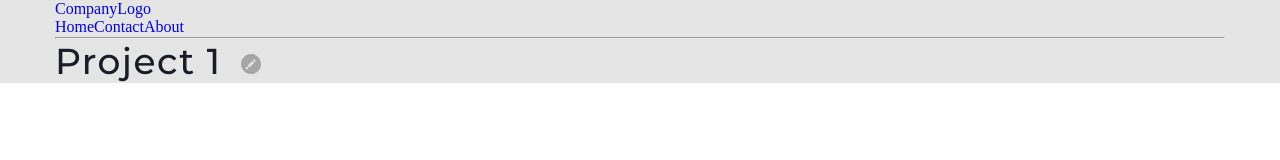
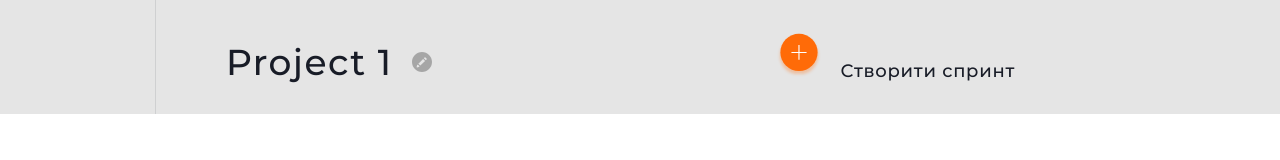
Before and after one commit to DanTsvirkun/goit-react-project, a React app: page / in a window 1280 px wide. Built offline with nearby package versions, Linux system fonts and the light colour scheme.

Commit message:
checking SBC-20

```diff
--- a/src/containers/ProjectPage/ProjectPage.js
+++ b/src/containers/ProjectPage/ProjectPage.js
@@ -1,33 +1,41 @@
 import React from "react";
 import styles from "./ProjectPage.module.css";
 import pencil from "../../Icons/pencil.svg";
+import plus from "../../Icons/plus.svg";
 
 const ProjectPage = () => {
   return (
     // Header start///
     <>
-      <div className="header">
-        <a href="#default" className="logo">
-          CompanyLogo
-        </a>
-        <div className="header-right">
-          <a className="active" href="#home">
-            Home
-          </a>
-          <a href="#contact">Contact</a>
-          <a href="#about">About</a>
+      {/* Header end*/}
+      <div className={styles.projectWrapper}>
+        <div className={styles.project__header__wrapper}>
+          <div className={styles.project__button__wrapper}>
+            <h1 className={styles.project__header}>Project 1</h1>
+            <button className={`${styles.button} ${styles.pencil}`}>
+              <img
+                className={`${styles.Icon}`}
+                src={pencil}
+                alt="pencil"
+                height="20"
+                width="20"
+              />
+            </button>
+          </div>
+          <div className={styles.btnWrapper}>
+            <button className={styles.button}>
+              <img
+                className={`${styles.Icon}`}
+                src={plus}
+                alt="pencil"
+                height="44"
+                width="44"
+              />
+            </button>
+            <p className={styles.sprintTxt}>Створити спринт</p>
+          </div>
         </div>
       </div>
-      <hr />
-      {/* Header end*/}
-      <h1 className={styles.projectHeader}>Project 1</h1>
-      <img
-        className={styles.Icon}
-        src={pencil}
-        alt="pencil"
-        height="20"
-        width="20"
-      />
     </>
   );
 };
--- a/src/containers/ProjectPage/ProjectPage.module.css
+++ b/src/containers/ProjectPage/ProjectPage.module.css
@@ -1,54 +1,61 @@
 .header {
-  overflow: hidden;
-  background-color: #f1f1f1;
-  padding: 20px 10px;
-  font-family: Arial, Helvetica, sans-serif;
+  background-color: grey;
+  height: 80px;
+  width: 1170px;
 }
 
-.header a {
-  float: left;
-  color: black;
-  text-align: center;
-  padding: 12px;
-  text-decoration: none;
-  font-size: 18px;
-  line-height: 25px;
-  border-radius: 4px;
-}
-
-.header a.logo {
-  font-size: 25px;
-  font-weight: bold;
-}
-
-.header a:hover {
-  background-color: #ddd;
-  color: black;
-}
-
-.header a.active {
-  background-color: dodgerblue;
-  color: white;
-}
-
-.header-right {
-  float: right;
-}
-
-.projectHeader {
+.project__header {
   font-family: "Montserrat";
   font-weight: 500;
   font-size: 36px;
   line-height: 44px;
-  display: flex;
-  align-items: center;
-  text-align: center;
   letter-spacing: 0.04em;
   color: #181c27;
   display: inline-block;
   margin-right: 20px;
+  margin-bottom: 30px;
+  margin-top: 40px;
+}
+
+.projectWrapper {
+  margin: 0 auto;
+  width: 970px;
+  padding-left: 70px;
+  padding-right: 30px;
+  border-left: 1px solid rgba(24, 28, 39, 0.1);
+}
+.project__button__wrapper {
+  display: flex;
+  justify-content: space-between;
+}
+
+.button {
+  border: none;
+  background: none;
+  margin-right: 20px;
+}
+
+.pencil {
+  margin-top: 14px;
 }
 
 .Icon {
   display: inline-block;
 }
+
+.sprintTxt {
+  font-family: "Montserrat";
+  font-weight: 500;
+  font-size: 18px;
+  line-height: 22px;
+  letter-spacing: 0.04em;
+  color: #181c27;
+  display: inline-block;
+  margin-right: 80px;
+}
+
+.project__header__wrapper {
+  display: flex;
+  justify-content: space-between;
+  align-items: center;
+}
```
